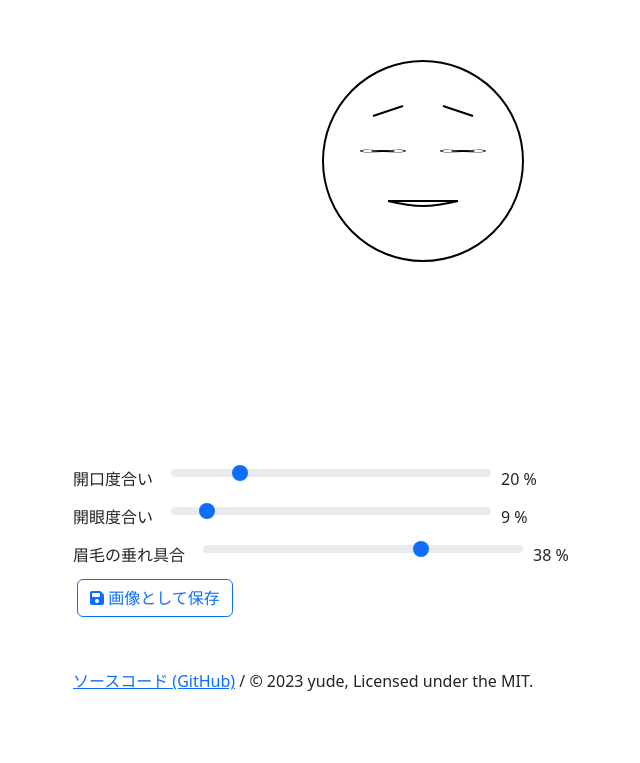
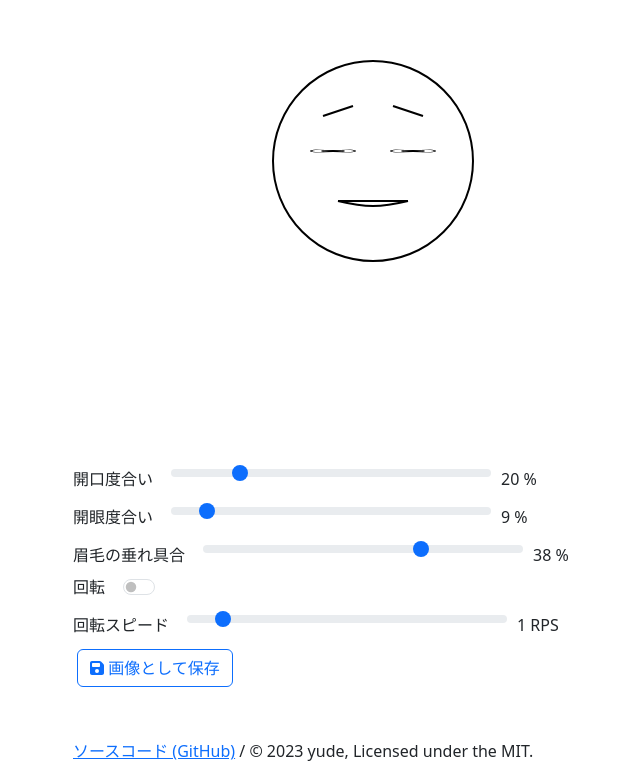
Before and after one commit to yude/gyutto-face, a Next.js app: page / in a window 1280 px wide. Shown: the part 163-926 px from the top of the page, without its empty margins (9-649 px from the left). Before the commit the page ends 856 px from the top, so only its background shows below. Built offline with nearby package versions, Linux system fonts and the light colour scheme.

Commit message:
feat: Rotate the face (#3)
* fix: Center the face

so that we can rotate it with no wobbling

* feat: Rotate the face

for fun

* chore: Update dep lock

* fix: Reword

* fix: wrong default value attr

```diff
--- a/package.json
+++ b/package.json
@@ -9,6 +9,7 @@
     "lint": "next lint"
   },
   "dependencies": {
+    "@emotion/css": "^11.11.2",
     "@fortawesome/fontawesome-svg-core": "^6.4.0",
     "@fortawesome/free-brands-svg-icons": "^6.4.0",
     "@fortawesome/free-solid-svg-icons": "^6.4.0",
--- a/src/app/components/Canvas.tsx
+++ b/src/app/components/Canvas.tsx
@@ -8,15 +8,18 @@ import Button from "react-bootstrap/Button";
 import Link from "next/link";
 import { FontAwesomeIcon } from "@fortawesome/react-fontawesome";
 import { faFloppyDisk } from "@fortawesome/free-solid-svg-icons";
+import { css, keyframes } from '@emotion/css';
 
 export default function Canvas() {
   const [imageURL, _] = useState<string>();
   const [eyebrowsLevel, setEyebrowsLevel] = useState<number>(5);
   const [mousePosition, setMousePosition] = useState<number>(345);
   const [eyeScale, setEyeScale] = useState<number>(1);
+  const [rotate, setRotate] = useState<boolean>(false);
+  const [rotationSpeed, setRotationSpeed] = useState<number>(1);
   const stageRef = useRef<Konva.Stage>(null);
 
-  const baseX = 350;
+  const baseX = 300;
 
   useEffect(() => {
     if (stageRef && stageRef.current) {
@@ -71,6 +74,27 @@ export default function Canvas() {
     setEyeScale(parseInt(e.target.value));
   };
 
+  const rotationKeyframes = keyframes`
+    from {
+      transform: rotate(0deg);
+    }
+    to {
+      transform: rotate(360deg);
+    }
+  `;
+
+  const rotationStyle = css`
+    animation: ${rotationKeyframes} infinite ${1.0 / rotationSpeed}s linear;
+  `;
+
+  const handleRotationSwitch = (e: ChangeEvent<HTMLInputElement>) => {
+    setRotate(e.target.checked);
+  };
+
+  const handleRotationSpeedChange = (e: ChangeEvent<HTMLInputElement>) => {
+    setRotationSpeed(parseFloat(e.target.value));
+  };
+
   function downloadURI(uri: string, name: string) {
     var link = document.createElement("a");
     link.download = name;
@@ -93,7 +117,13 @@ export default function Canvas() {
 
       <div className="container mx-auto">
         <div>
-          <Stage width={600} height={600} ref={stageRef}>
+          <Stage
+            width={600}
+            height={600}
+            ref={stageRef}
+            className={rotate ? rotationStyle : ""}
+            style={{width: "600px"}}
+          >
             <Layer>
               {/* 顔の輪郭 */}
               <Circle
@@ -255,6 +285,28 @@ export default function Canvas() {
           />
           <span>{Math.round((eyebrowsLevel * 100) / 13)} %</span>
         </div>
+        <div>
+          <Form.Label>回転</Form.Label>
+          <Form.Check
+            inline
+            type="switch"
+            onChange={handleRotationSwitch}
+            style={{ width: "20rem", marginLeft: "18px", marginRight: "10px" }}
+          />
+        </div>
+        <div>
+          <Form.Label>回転スピード</Form.Label>
+          <Form.Range
+            value={rotationSpeed}
+            onChange={handleRotationSpeedChange}
+            min={0.1}
+            max={10}
+            step={0.1}
+            defaultValue={1}
+            style={{ width: "20rem", marginLeft: "18px", marginRight: "10px" }}
+          />
+          <span>{rotationSpeed} RPS</span>
+        </div>
         <Button variant="outline-primary m-1" onClick={handleSaveAsImage}>
           <FontAwesomeIcon icon={faFloppyDisk} /> 画像として保存
         </Button>
```
Also changed, not shown: 2 other files (tests, documents, lock files or other folders).
